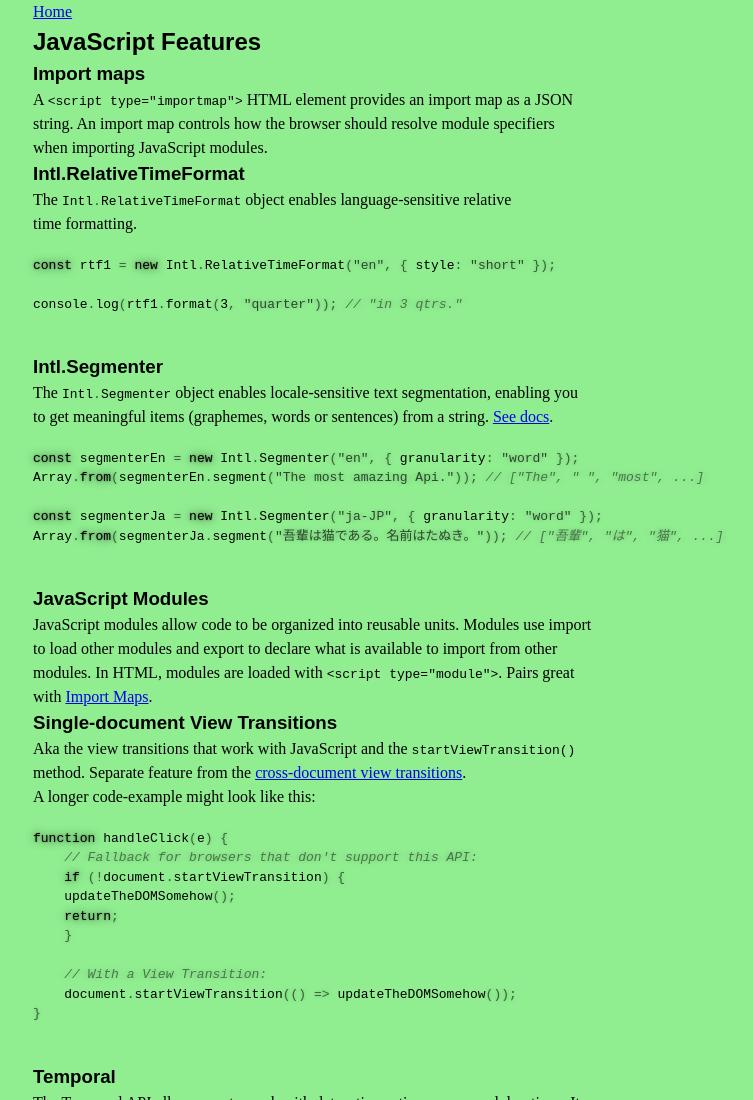
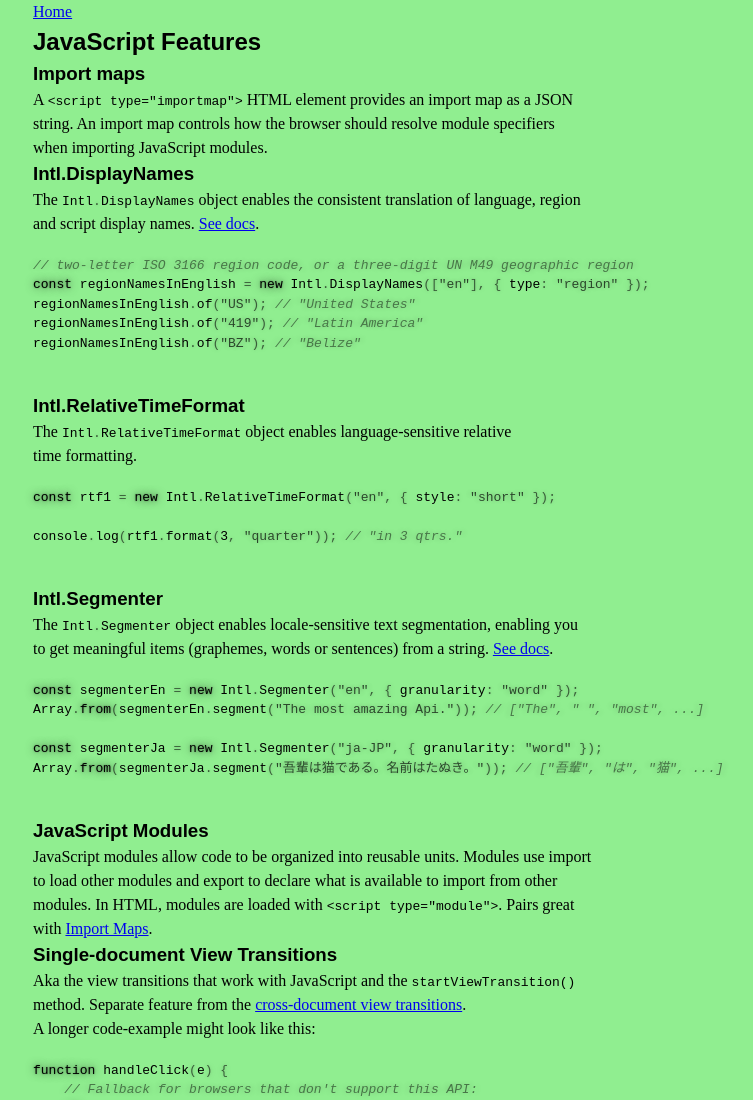
Before and after one commit to Richargh/web-native, a website: page js-features.html in a window 1280 px wide. Shown: the top 1100 px of the page, without its empty margins (327-1080 px from the left). Drawn offline with Linux system fonts and the light colour scheme.

Commit message:
^ F: add intl.displaynames

```diff
--- a/js-features.html
+++ b/js-features.html
@@ -59,6 +59,24 @@ Yes, viewing the source is a good idea for this site
                 modules.
             </p>
             <baseline-status featureid="import-maps"></baseline-status>
+        </section>
+        <section id="intl-display-names">
+            <h3>Intl.DisplayNames</h3>
+            <p>
+                The <code class="microlight">Intl.DisplayNames</code> object
+                enables the consistent translation of language, region and script display names.
+                <a href="https://developer.mozilla.org/en-US/docs/Web/JavaScript/Reference/Global_Objects/Intl/DisplayNames">See docs</a>.
+            </p>
+            <baseline-status featureid="intl-display-names"></baseline-status>
+            <pre>
+                <code translate="no" dir="ltr" class="microlight">
+// two-letter ISO 3166 region code, or a three-digit UN M49 geographic region
+const regionNamesInEnglish = new Intl.DisplayNames(["en"], { type: "region" });
+regionNamesInEnglish.of("US"); // "United States"
+regionNamesInEnglish.of("419"); // "Latin America"
+regionNamesInEnglish.of("BZ"); // "Belize"
+                </code>
+            </pre>
         </section>
         <section id="intl-relative-time-format">
             <h3>Intl.RelativeTimeFormat</h3>
```
